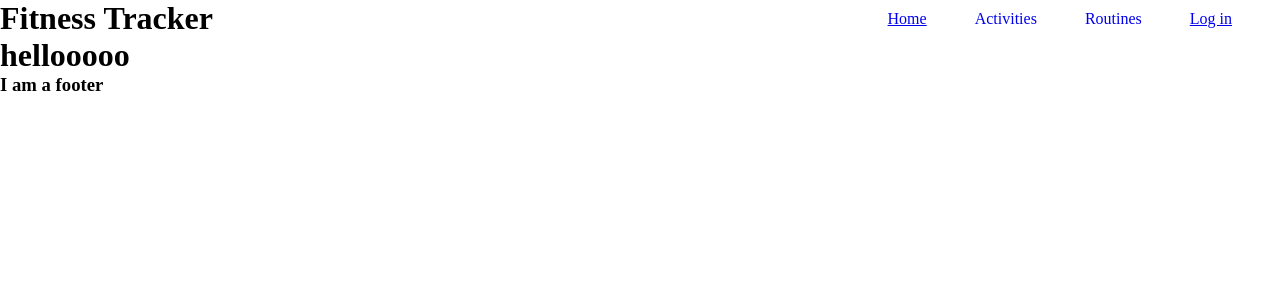
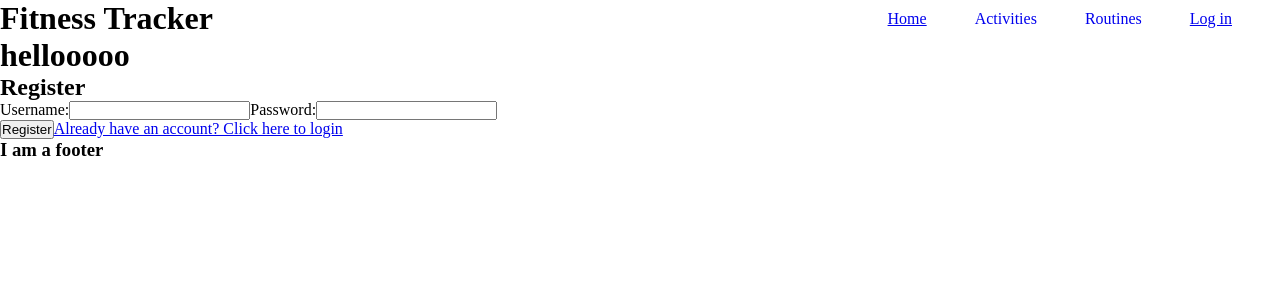
Before and after one commit to INIKITS/FitnessTracker-FrontEnd, a React (Create React App) app: page / in a window 1280 px wide. Shown: the top 300 px of the page. Built offline with nearby package versions, Linux system fonts and the light colour scheme.

Commit message:
Got register modal to show up. Havent added functionality to it yet.

```diff
--- a/src/components/Header.js
+++ b/src/components/Header.js
@@ -54,18 +54,14 @@ function Header(props) {
                 Log Out
               </NavLink>
             ) : (
-              <li>
-                {" "}
               <NavLink
                 to="/"
                 style={({ isActive }) => ({
                   textDecoration: isActive ? "underline" : "none",
                 })}
               >
-                  {" "}
                 Log in
               </NavLink>
-              </li>
             )}
           </li>
         </ul>
--- a/src/components/LoginModal.js
+++ b/src/components/LoginModal.js
@@ -0,0 +1,68 @@
+import React from "react";
+import { Link } from "react-router-dom";
+import { registerUser } from "../api";
+
+function LoginModal(props) {
+        const [error, setError] = React.useState(null);
+        const [callSuccess, setCallSuccess] = React.useState(null);
+        const {
+          setUsername,
+          username,
+          setPassword,
+          password,
+          setUserToken,
+          setIsLoggedIn,
+        } = props;
+
+        const handleSubmit = (event) => {
+            event.preventDefault();
+            registerUser(
+              username,
+              password,
+              setUsername,
+              setPassword,
+              setUserToken,
+              setIsLoggedIn,
+              setError,
+              setCallSuccess
+            );
+          };
+
+
+    return (
+        <>
+        <div id="side-bar">
+          <div id="new-post-form">
+            <form onSubmit={handleSubmit}>
+              <h2>Register</h2>
+              <label htmlFor="title">Username:</label>
+              <input
+                type="text"
+                id="login-title"
+                name="login"
+                required={true}
+                onChange={(e) => {
+                  setUsername(e.target.value);
+                }}
+              ></input>
+              <label htmlFor="body">Password:</label>
+              <input
+                type="password"
+                id="login-password"
+                name="password"
+                required={true}
+                onChange={(e) => {
+                  setPassword(e.target.value);
+                }}
+              ></input>
+              {callSuccess ? null : <p>{error}</p>}
+              <button type="submit">Register</button>
+              <Link to="/">Already have an account? Click here to login</Link>
+            </form>
+          </div>
+        </div>
+      </>
+    )
+  }
+
+  export default LoginModal;
--- a/src/pages/Home.js
+++ b/src/pages/Home.js
@@ -1,11 +1,15 @@
 
 import React from "react";
 import { NavLink } from "react-router-dom";
+import { LoginModal } from "../components/index"
 
 function Home(props) {
     return (
+<>
+        <h1>hellooooo</h1>
+        <LoginModal />
+        </>
 
-        <h1>hellooooo</h1>
     )
 }
 
```
Lines whose indentation alone changed are shown as unchanged.
